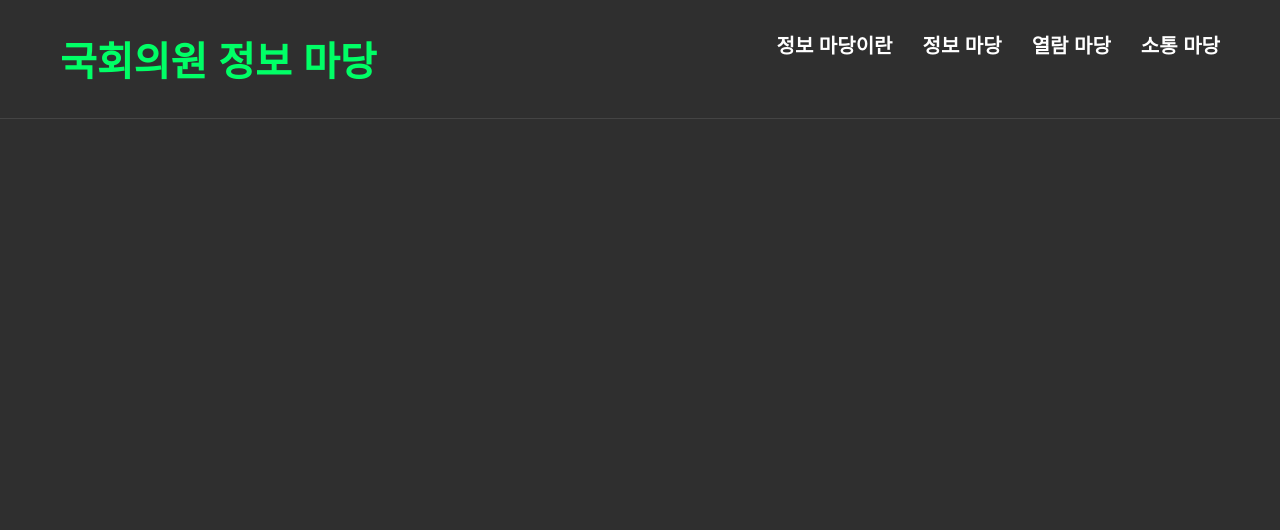
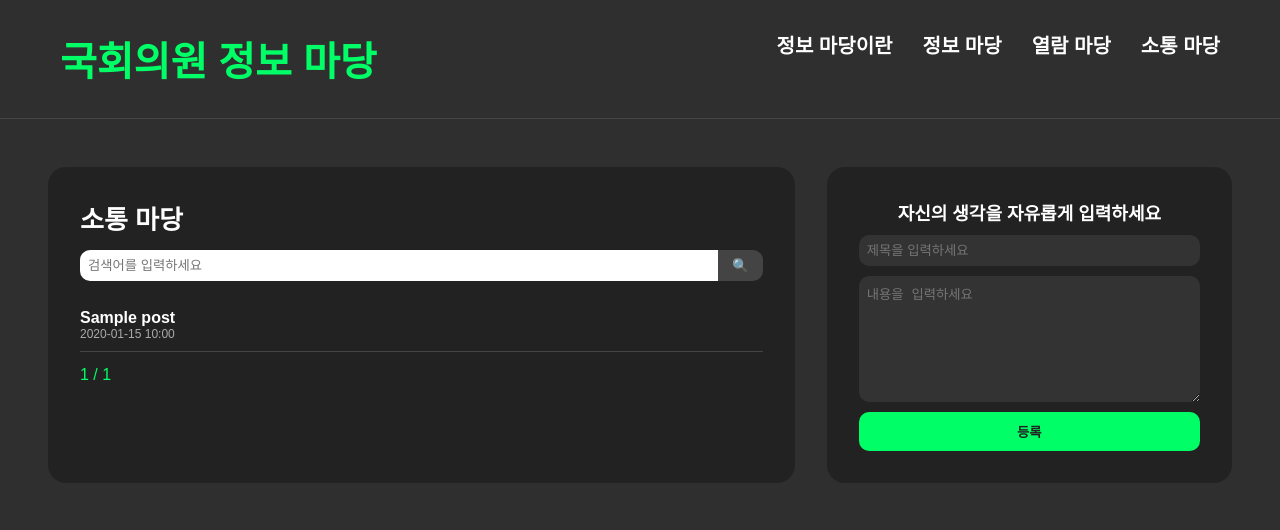
Before and after one commit to ChaHyeongChang/UCK_Project, a Django app: page /social/ in a window 1280 px wide. Shown: the top 530 px of the page. Run offline with Django 5.2, Linux system fonts and the light colour scheme; tables that the repository leaves empty hold one stand-in row (values such as "Sample post").

Commit message:
5.24_social/comment_added

```diff
--- a/DashBoard/models.py
+++ b/DashBoard/models.py
@@ -23,5 +23,20 @@ class MemberInfo(models.Model):
         return self.name
 
 class MemberImageInfo(models.Model):
-     member = models.OneToOneField(MemberInfo, on_delete=models.CASCADE, related_name='MemberImageInfo')
-     image_url = models.URLField(max_length=300)
+    member = models.OneToOneField(MemberInfo, on_delete=models.CASCADE, related_name='MemberImageInfo')
+    image_url = models.URLField(max_length=300)
+
+class Post(models.Model):
+    title = models.CharField(max_length=100)
+    content = models.TextField()
+    created_at = models.DateTimeField(auto_now_add=True)
+    author = models.CharField(max_length=30, default='사용자')
+
+    def __str__(self):
+        return self.title
+
+class Comment(models.Model):
+    post = models.ForeignKey(Post, on_delete=models.CASCADE, related_name='comments')
+    author = models.CharField(max_length=20, default='사용자')
+    content = models.TextField()
+    created_at = models.DateTimeField(auto_now_add=True)
--- a/DashBoard/templates/social.html
+++ b/DashBoard/templates/social.html
@@ -88,5 +88,56 @@
     </div>
   </div>
 
+  <div style="display:flex; gap: 32px; padding: 48px; justify-content:center;">
+  <!-- 게시글 목록 + 검색 -->
+  <div style="background:#222; border-radius:18px; padding:32px; min-width:420px; flex:2;">
+    <div style="font-size: 26px; font-weight: bold; margin-bottom: 14px;">소통 마당</div>
+    <form method="get" style="display:flex; margin-bottom: 18px;">
+      <input type="text" name="q" value="{{ query }}" placeholder="검색어를 입력하세요"
+            style="flex:1; border-radius:10px 0 0 10px; border:none; padding:8px;">
+      <button type="submit" style="border-radius:0 10px 10px 0; border:none; background:#444; color:#fff; padding:8px 14px;">
+        🔍
+      </button>
+    </form>
+    <ul style="list-style:none; padding:0; margin:0;">
+  {% for post in posts %}
+    <li style="border-bottom:1px solid #444; padding:10px 0;">
+      <b>
+        <a href="{% url 'post_detail' post.id %}" style="color:inherit;">
+          {{ post.title|truncatechars:40 }}
+        </a>
+      </b>
+      <div style="font-size:12px; color:#aaa;">{{ post.created_at|date:"Y-m-d H:i" }}</div>
+    </li>
+  {% empty %}
+    <li style="color:#aaa;">등록된 글이 없습니다.</li>
+  {% endfor %}
+</ul>
+    <!-- 페이징 -->
+    <div style="margin-top:14px;">
+      {% if posts.has_previous %}
+        <a href="?q={{ query }}&page={{ posts.previous_page_number }}" style="color:#00ff66; margin-right:8px;">◀</a>
+      {% endif %}
+      <span style="color:#00ff66;">{{ posts.number }} / {{ posts.paginator.num_pages }}</span>
+      {% if posts.has_next %}
+        <a href="?q={{ query }}&page={{ posts.next_page_number }}" style="color:#00ff66; margin-left:8px;">▶</a>
+      {% endif %}
+    </div>
+  </div>
+  <!-- 글쓰기 폼 -->
+  <form method="post" style="background:#222; border-radius:18px; padding:32px; min-width:330px; display:flex; flex-direction:column; gap:10px; flex:1;">
+    {% csrf_token %}
+    <div style="font-weight:bold; font-size:18px; text-align:center;">자신의 생각을 자유롭게 입력하세요</div>
+    <input name="title" type="text" maxlength="100" placeholder="제목을 입력하세요" required
+          style="padding:8px; border-radius:10px; border:none; background:#333; color:#fff;">
+    <textarea name="content" placeholder="내용을 입력하세요" required
+              style="min-height:110px; border-radius:10px; border:none; background:#333; color:#fff; padding:8px;"></textarea>
+    <button type="submit" style="padding:10px; border:none; border-radius:10px; background:#00ff66; color:#222; font-weight:bold; cursor:pointer;">
+      등록
+    </button>
+  </form>
+</div>
+
+
 </body>
 </html>
--- a/DashBoard/urls.py
+++ b/DashBoard/urls.py
@@ -1,5 +1,6 @@
 from django.urls import path
-from .views import home_view, about_view, rate_view, local_view, map_view, detail_view, read_view, social_view, social2_view
+from .views import home_view, about_view, rate_view, local_view, map_view, detail_view, read_view, social_view, social2_view, post_detail
+from . import views
 
 urlpatterns = [
     path('', home_view, name='home'),
@@ -8,7 +9,8 @@ urlpatterns = [
     path('local/', local_view, name='local'),
     path('map/', map_view, name='map'),
     path('member/<str:member_code>/', detail_view, name='member_detail'),    path('read/', read_view, name='read'),
-    path('social/', social_view, name='social'),
     path('social2/', social2_view, name='social2'),
+    path('social/', views.social, name='social'),
+    path('social/<int:post_id>/', post_detail, name='post_detail'),
 
 ]
--- a/DashBoard/views.py
+++ b/DashBoard/views.py
@@ -1,7 +1,8 @@
 import locale
+from django.http import HttpResponseRedirect
 from django.core.paginator import Paginator
-from django.shortcuts import render, get_object_or_404
-from .models import MemberInfo, MemberImageInfo
+from django.shortcuts import render, get_object_or_404, redirect
+from .models import MemberInfo, MemberImageInfo, Post, Comment
 
 def home_view(request):
     return render(request, 'home.html')
@@ -95,3 +96,39 @@ def social_view(request):
 
 def social2_view(request):
     return render(request, 'social2.html')
+
+def social(request):
+    if request.method == 'POST':
+        title = request.POST.get('title', '').strip()
+        content = request.POST.get('content', '').strip()
+        if title and content:
+            Post.objects.create(title=title, content=content)
+        return redirect(request.path_info)
+
+    query = request.GET.get('q', '')
+    post_list = Post.objects.all().order_by('-created_at')
+    if query:
+        post_list = post_list.filter(title__icontains=query)
+    paginator = Paginator(post_list, 10)
+    page_number = request.GET.get('page')
+    posts = paginator.get_page(page_number)
+    return render(request, 'social.html', {
+        'posts': posts,
+        'query': query,
+    })
+
+def post_detail(request, post_id):
+    post = get_object_or_404(Post, id=post_id)
+    comments = post.comments.all().order_by('created_at')
+
+    # 댓글 작성
+    if request.method == 'POST':
+        comment_content = request.POST.get('comment', '').strip()
+        if comment_content:
+            Comment.objects.create(post=post, content=comment_content)
+            return redirect(request.path_info)
+
+    return render(request, 'social2.html', {
+        'post': post,
+        'comments': comments,
+    })
```
Also changed, not shown: DashBoard/templates/social2.html (+99 -0 lines), DashBoard/migrations/0008_post.py (added), DashBoard/migrations/0009_comment.py (added), DashBoard/migrations/0010_post_author.py (added).
